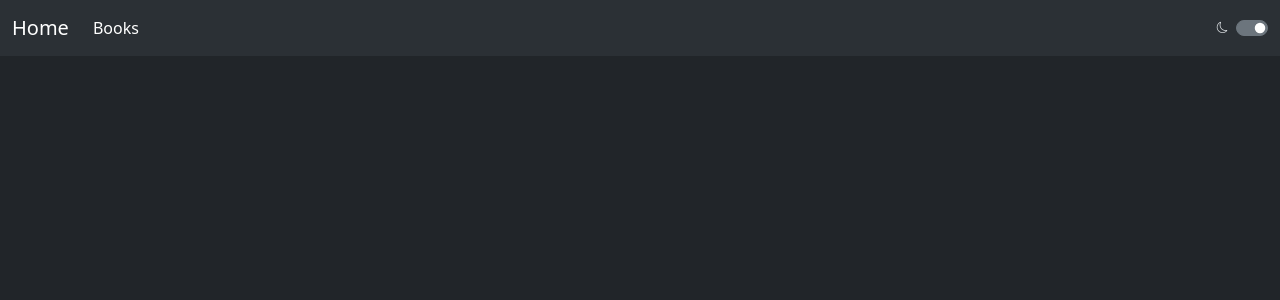
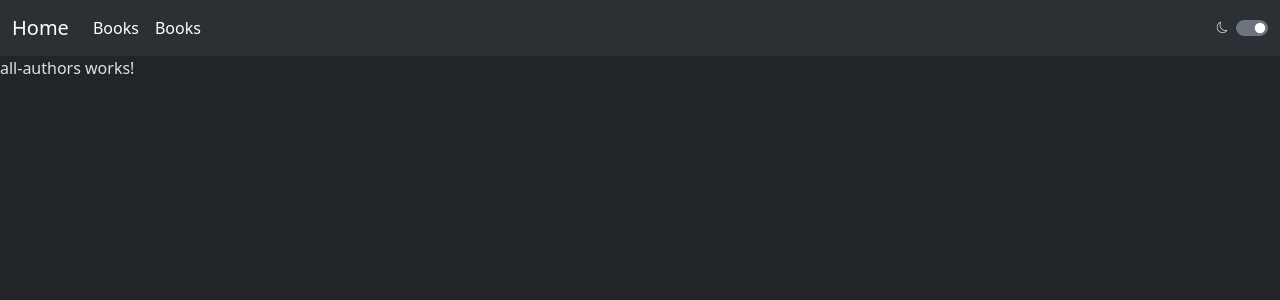
Before and after one commit to rubinettiStefano/AngularProxyBootstrap, an Angular app: page /authors in a window 1280 px wide. Before the commit this address led to /. Shown: the top 300 px of the page. Built offline with nearby package versions, Linux system fonts and the light colour scheme.

Commit message:
consegna 1 (navbar e homepage)

```diff
--- a/src/app/app.routes.ts
+++ b/src/app/app.routes.ts
@@ -1,9 +1,11 @@
 import { Routes } from '@angular/router';
 import {Homepage} from './pages/homepage/homepage';
 import {AllBooks} from './pages/all-books/all-books';
+import {AllAuthors} from './pages/all-authors/all-authors';
 
 export const routes: Routes = [
   {path:"",component:Homepage},
   {path:"books",component:AllBooks},
+  {path:"authors",component:AllAuthors},
 
 ];
--- a/src/app/navbar/navbar.html
+++ b/src/app/navbar/navbar.html
@@ -14,6 +14,9 @@
         <li class="nav-item">
           <a class="nav-link active" aria-current="page"  [routerLink]="'/books'">Books</a>
         </li>
+        <li class="nav-item">
+          <a class="nav-link active" aria-current="page"  [routerLink]="'/authors'">Books</a>
+        </li>
       </ul>
     </div>
   </div>
--- /dev/null
+++ b/src/app/pages/all-authors/all-authors.html
@@ -0,0 +1,3 @@
+<!--TODO 4 - Fare tabella come per i libri-->
+
+<p>all-authors works!</p>
--- /dev/null
+++ b/src/app/parts/author-row/author-row.html
@@ -0,0 +1 @@
+<!--TODO 7 - impostare singola riga con cancellazione, come book -->
--- /dev/null
+++ b/src/model/GetAuthorDto.ts
@@ -0,0 +1,4 @@
+export interface GetAuthorDto
+{
+  //TODO 1 - Mettere gli stessi campi dell'output dto del backend
+}
```
Also changed, not shown: src/app/pages/all-authors/all-authors.ts (added, +12 -0 lines), src/app/parts/author-row/author-row.ts (added, +14 -0 lines), src/services/author-service.ts (added, +9 -0 lines), src/app/pages/all-authors/all-authors.css (added), src/app/parts/author-row/author-row.css (added).
